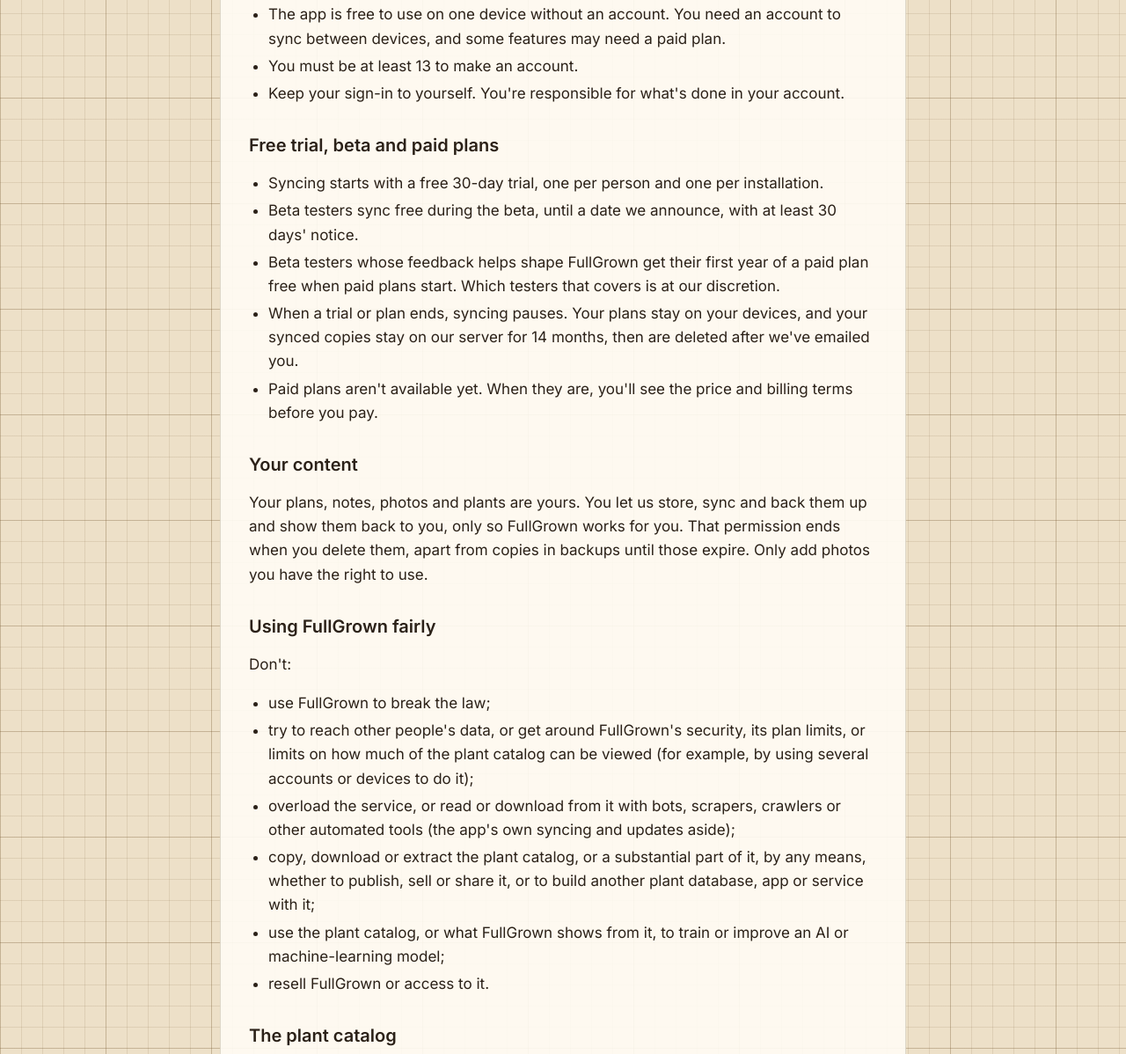
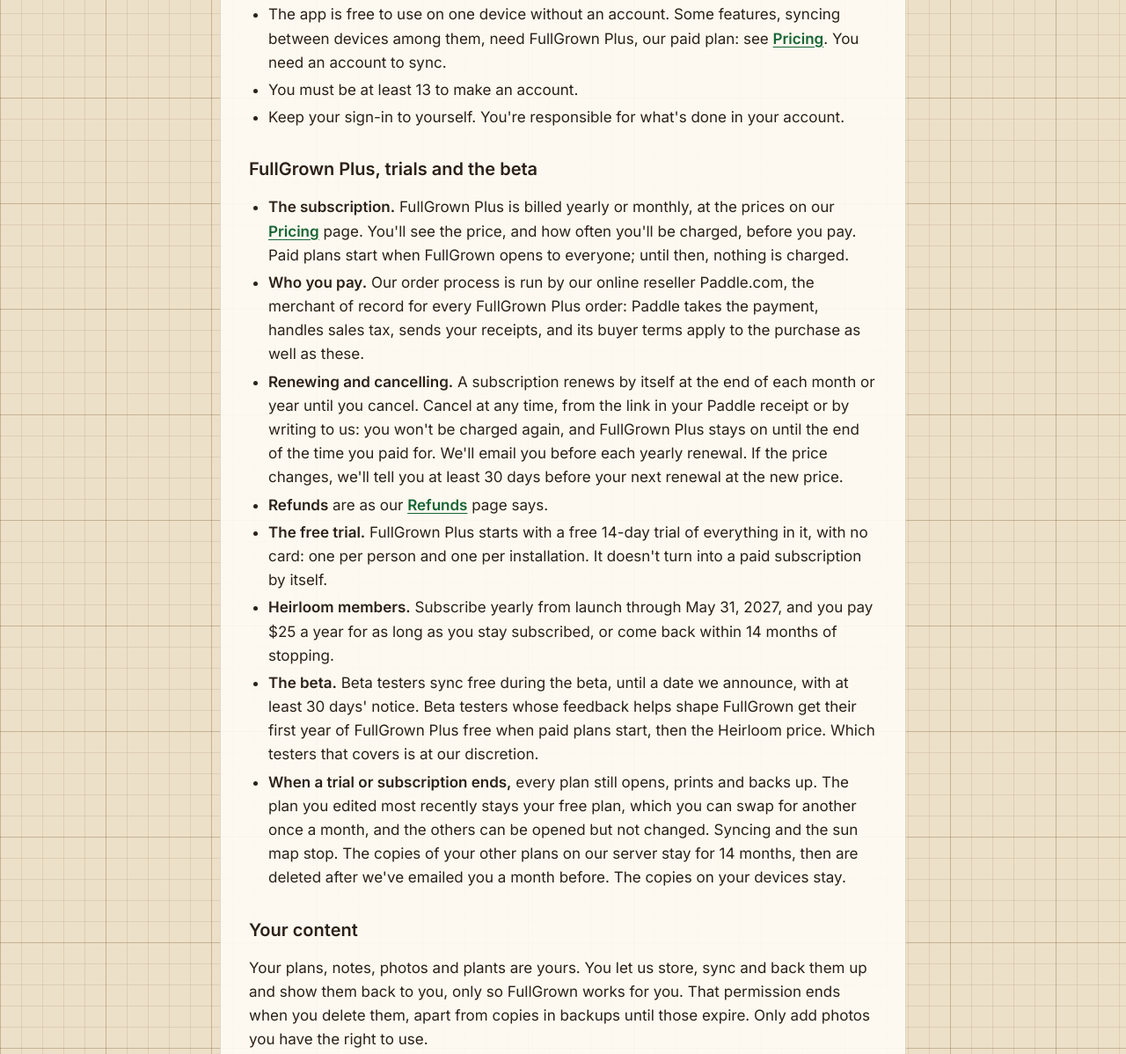
Before and after one commit to Smoothlikejello101/fullgrown-site, a plain HTML site: page terms/index.html in a window 1280 px wide. Shown: the part 369-1567 px from the top of the page at 88% size. Drawn offline with Linux system fonts and the light colour scheme.

Commit message:
Terms: FullGrown Plus as decided, effective December 4
The 30-day sync trial becomes the 14-day trial of everything; the
subscription, Paddle as merchant of record, renewing and cancelling,
refunds, the Heirloom price, and what a lapsed subscription keeps, as in
the paid plans write-up (Nov 14) and the refund policy (Nov 20).

Co-Authored-By: Claude Opus 5.5 <noreply@anthropic.com>
Claude-Session: https://claude.ai/code/session_01MzebwC72qjuH9zRdiRs1B3

```diff
--- a/terms/index.html
+++ b/terms/index.html
@@ -30,22 +30,25 @@
 
   <main>
     <h1>Terms of use</h1>
-    <p class="effective">Effective November 23, 2026; posted November 9. Until then, the terms effective October 26, 2026 apply: they're the same but for "Using FullGrown fairly" and "The plant catalog," below. These terms are an agreement between you and Jason Russell about using FullGrown: the app at app.fullgrown.garden and the website at fullgrown.garden. By using FullGrown you accept them, and our <a href="../privacy/">privacy policy</a>.</p>
+    <p class="effective">Effective December 4, 2026; posted November 20. Until then, the terms posted November 9 apply (effective November 23; before that, the terms effective October 26, 2026): they're the same but for "Accounts" and "FullGrown Plus, trials and the beta," below. These terms are an agreement between you and Jason Russell about using FullGrown: the app at app.fullgrown.garden and the website at fullgrown.garden. By using FullGrown you accept them, and our <a href="../privacy/">privacy policy</a>.</p>
 
     <h2>Accounts</h2>
     <ul>
-      <li>The app is free to use on one device without an account. You need an account to sync between devices, and some features may need a paid plan.</li>
+      <li>The app is free to use on one device without an account. Some features, syncing between devices among them, need FullGrown Plus, our paid plan: see <a href="../pricing/">Pricing</a>. You need an account to sync.</li>
       <li>You must be at least 13 to make an account.</li>
       <li>Keep your sign-in to yourself. You're responsible for what's done in your account.</li>
     </ul>
 
-    <h2>Free trial, beta and paid plans</h2>
+    <h2>FullGrown Plus, trials and the beta</h2>
     <ul>
-      <li>Syncing starts with a free 30-day trial, one per person and one per installation.</li>
-      <li>Beta testers sync free during the beta, until a date we announce, with at least 30 days' notice.</li>
-      <li>Beta testers whose feedback helps shape FullGrown get their first year of a paid plan free when paid plans start. Which testers that covers is at our discretion.</li>
-      <li>When a trial or plan ends, syncing pauses. Your plans stay on your devices, and your synced copies stay on our server for 14 months, then are deleted after we've emailed you.</li>
-      <li>Paid plans aren't available yet. When they are, you'll see the price and billing terms before you pay.</li>
+      <li><strong>The subscription.</strong> FullGrown Plus is billed yearly or monthly, at the prices on our <a href="../pricing/">Pricing</a> page. You'll see the price, and how often you'll be charged, before you pay. Paid plans start when FullGrown opens to everyone; until then, nothing is charged.</li>
+      <li><strong>Who you pay.</strong> Our order process is run by our online reseller Paddle.com, the merchant of record for every FullGrown Plus order: Paddle takes the payment, handles sales tax, sends your receipts, and its buyer terms apply to the purchase as well as these.</li>
+      <li><strong>Renewing and cancelling.</strong> A subscription renews by itself at the end of each month or year until you cancel. Cancel at any time, from the link in your Paddle receipt or by writing to us: you won't be charged again, and FullGrown Plus stays on until the end of the time you paid for. We'll email you before each yearly renewal. If the price changes, we'll tell you at least 30 days before your next renewal at the new price.</li>
+      <li><strong>Refunds</strong> are as our <a href="../refunds/">Refunds</a> page says.</li>
+      <li><strong>The free trial.</strong> FullGrown Plus starts with a free 14-day trial of everything in it, with no card: one per person and one per installation. It doesn't turn into a paid subscription by itself.</li>
+      <li><strong>Heirloom members.</strong> Subscribe yearly from launch through May 31, 2027, and you pay $25 a year for as long as you stay subscribed, or come back within 14 months of stopping.</li>
+      <li><strong>The beta.</strong> Beta testers sync free during the beta, until a date we announce, with at least 30 days' notice. Beta testers whose feedback helps shape FullGrown get their first year of FullGrown Plus free when paid plans start, then the Heirloom price. Which testers that covers is at our discretion.</li>
+      <li><strong>When a trial or subscription ends,</strong> every plan still opens, prints and backs up. The plan you edited most recently stays your free plan, which you can swap for another once a month, and the others can be opened but not changed. Syncing and the sun map stop. The copies of your other plans on our server stay for 14 months, then are deleted after we've emailed you a month before. The copies on your devices stay.</li>
     </ul>
 
     <h2>Your content</h2>
```
